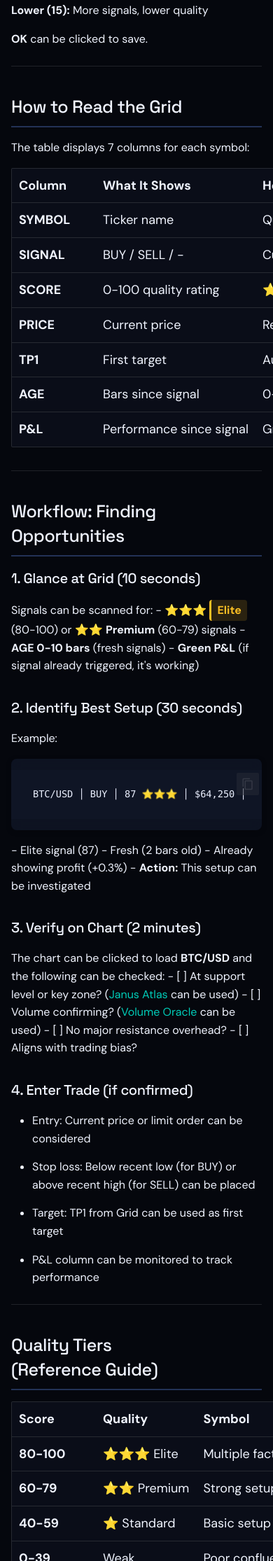
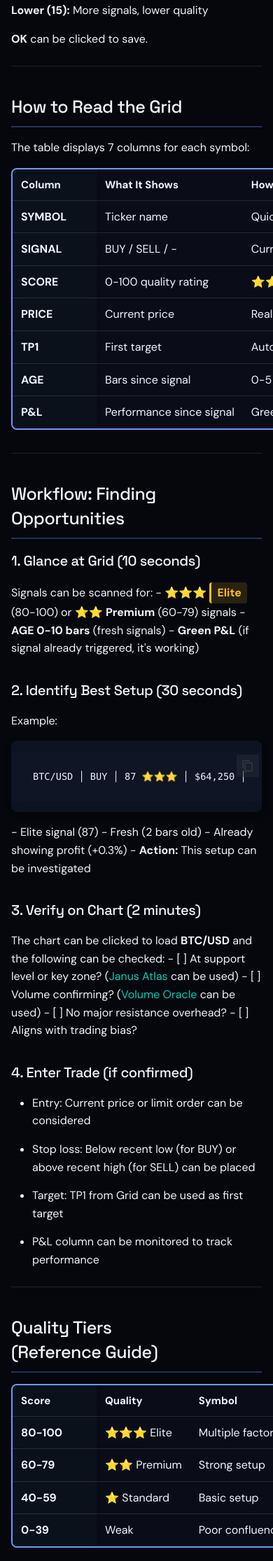
Before and after one commit to Signalpilot/signalpilot-docs, an MkDocs documentation site: the page built from docs/how-to-screener.md, in a window 390 px wide. Shown: the part 2538-4768 px from the top of the page at 70% size. Built offline with MkDocs 1.6.1 and Material for MkDocs 9.7.7, drawn with Linux system fonts in a browser that asks for light colours; some web fonts are replaced; comment, search, counter and statistics services are not loaded.

Commit message:
FIX: Mobile table responsiveness - suite overview
Fixed wide comparison table on suite overview page that
required horizontal scrolling on mobile devices.

Issue: 6-column comparison table too wide for mobile screens
(320px-768px), forcing awkward horizontal scrolling.

Solution - Responsive table enhancements:
- Tables now horizontally scrollable with smooth touch scrolling
- First column (Indicator name) sticky while scrolling right
- Visual scroll hint with gradient shadow on right edge
- Compact padding and font sizes on mobile (0.85rem @ 768px, 0.8rem @ 480px)
- Branded border and rounded corners for polish
- Dark mode compatible sticky column background

Benefits:
- Users can scroll table while keeping indicator names visible
- Smooth iOS/Android touch scrolling
- Visual cue indicates more content to the right
- All table content accessible without layout breaking

Responsive breakpoints:
- 768px: Enable horizontal scroll + sticky first column
- 480px: Extra compact sizing for small phones

```diff
--- a/docs/assets/brand.css
+++ b/docs/assets/brand.css
@@ -671,3 +671,72 @@ html[data-md-color-scheme="default"] [class*="btn"] {
     z-index: 11 !important;
   }
 }
+
+/* ============================================================================
+   RESPONSIVE TABLE FIX - Mobile-friendly tables
+   ============================================================================ */
+
+/* Make tables scrollable on mobile with visual cues */
+@media screen and (max-width: 768px) {
+  /* Wrap tables in scrollable container */
+  .md-typeset table:not([class]) {
+    display: block;
+    width: 100%;
+    overflow-x: auto;
+    -webkit-overflow-scrolling: touch; /* Smooth scrolling on iOS */
+    border: 2px solid var(--md-primary-fg-color);
+    border-radius: 8px;
+  }
+
+  /* Add scroll hint shadow on right edge */
+  .md-typeset table:not([class])::after {
+    content: "";
+    position: absolute;
+    top: 0;
+    right: 0;
+    bottom: 0;
+    width: 30px;
+    background: linear-gradient(to left,
+      rgba(52, 92, 255, 0.1),
+      transparent);
+    pointer-events: none;
+  }
+
+  /* Prevent cell content from wrapping too aggressively */
+  .md-typeset table:not([class]) th,
+  .md-typeset table:not([class]) td {
+    white-space: nowrap;
+    padding: 0.6rem 0.8rem;
+    font-size: 0.85rem;
+  }
+
+  /* Make first column sticky for context while scrolling */
+  .md-typeset table:not([class]) th:first-child,
+  .md-typeset table:not([class]) td:first-child {
+    position: sticky;
+    left: 0;
+    background: var(--md-default-bg-color);
+    z-index: 2;
+    box-shadow: 2px 0 4px rgba(0, 0, 0, 0.1);
+  }
+
+  /* Dark mode sticky column background */
+  [data-md-color-scheme="slate"] .md-typeset table:not([class]) th:first-child,
+  [data-md-color-scheme="slate"] .md-typeset table:not([class]) td:first-child {
+    background: rgba(12, 17, 28, 0.95);
+  }
+}
+
+/* Extra small mobile devices - even more compact */
+@media screen and (max-width: 480px) {
+  .md-typeset table:not([class]) th,
+  .md-typeset table:not([class]) td {
+    padding: 0.5rem 0.6rem;
+    font-size: 0.8rem;
+  }
+
+  /* Slightly reduce header font size */
+  .md-typeset table:not([class]) th {
+    font-size: 0.75rem;
+  }
+}
```
